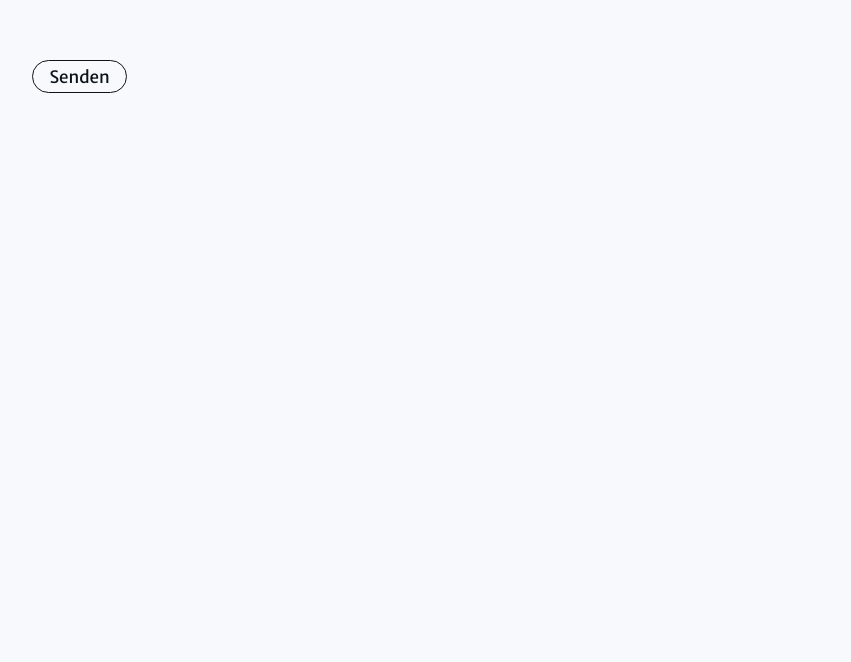
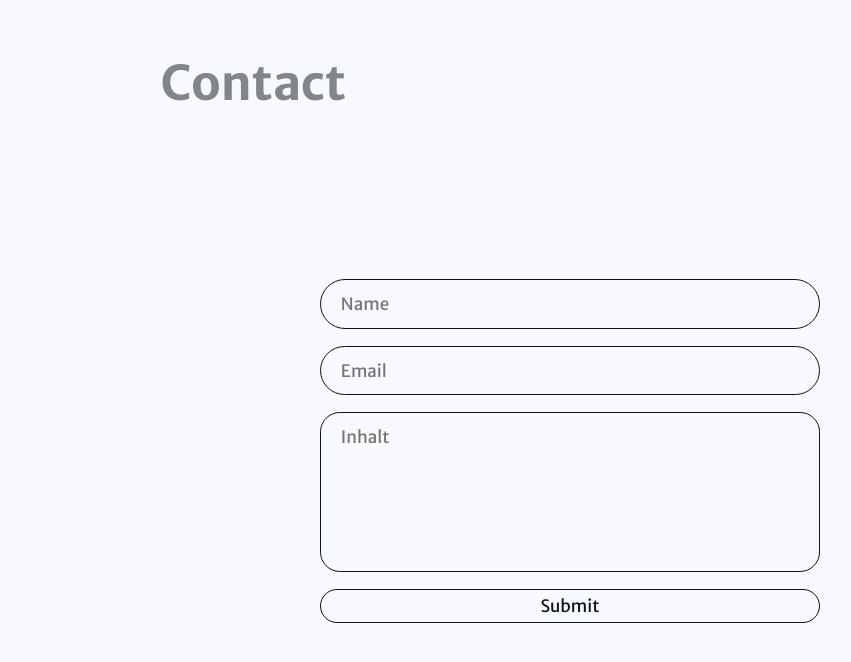
Before and after one commit to LeonDev1/portfolio, a React (Vite) app: page / in a window 1280 px wide. Shown: the part 2981-3643 px from the top of the page, without its empty margins (70-921 px from the left). Before the commit the page ends 3074 px from the top, so only its background shows below. Built offline with nearby package versions, Linux system fonts and the light colour scheme.

Commit message:
Contact + Clickspark

```diff
--- a/src/App.jsx
+++ b/src/App.jsx
@@ -1,5 +1,6 @@
-import { useState } from "react";
+import { useState, useEffect } from "react";
 import { ReactLenis, useLenis } from "lenis/react";
+import ClickSpark from "./ClickSpark";
 
 import Hero from "./pages/Hero/Hero.jsx";
 import Navbar from "./components/Navbar/Navbar.jsx";
@@ -12,9 +13,8 @@ function App() {
     console.log(lenis);
   });
 
-  const [count, setCount] = useState(0);
-
   return (
+    <ClickSpark sparkSize={10} sparkRadius={15} sparkCount={8} duration={400}>
       <div>
         <ReactLenis root />
         <Navbar></Navbar>
@@ -23,6 +23,7 @@ function App() {
         <AboutMe></AboutMe>
         <Contact></Contact>
       </div>
+    </ClickSpark>
   );
 }
 
--- /dev/null
+++ b/src/ClickSpark.jsx
@@ -0,0 +1,204 @@
+import { useRef, useEffect, useCallback, useState } from "react";
+
+import "./index.css";
+
+const ClickSpark = ({
+  sparkSize = 10,
+  sparkRadius = 15,
+  sparkCount = 8,
+  duration = 400,
+  easing = "ease-out",
+  extraScale = 1.0,
+  children,
+}) => {
+  const canvasRef = useRef(null);
+  const sparksRef = useRef([]);
+  const startTimeRef = useRef(null);
+  const [currentSparkColor, setCurrentSparkColor] = useState(() => {
+    const isDarkMode = localStorage.getItem("darkmode") === "active";
+    return isDarkMode ? "#f7f9fc" : "#0c131a";
+  });
+
+  // Effect um auf Dark Mode Änderungen zu reagieren
+  useEffect(() => {
+    const updateSparkColor = () => {
+      const isDarkMode = localStorage.getItem("darkmode") === "active";
+      setCurrentSparkColor(isDarkMode ? "#f7f9fc" : "#0c131a");
+    };
+
+    // Beobachte Änderungen am body.classList
+    const observer = new MutationObserver((mutations) => {
+      mutations.forEach((mutation) => {
+        if (mutation.attributeName === "class") {
+          updateSparkColor();
+        }
+      });
+    });
+
+    observer.observe(document.body, {
+      attributes: true,
+      attributeFilter: ["class"],
+    });
+
+    // Höre auch auf Storage Events von anderen Tabs
+    window.addEventListener("storage", updateSparkColor);
+
+    return () => {
+      observer.disconnect();
+      window.removeEventListener("storage", updateSparkColor);
+    };
+  }, []);
+
+  useEffect(() => {
+    const canvas = canvasRef.current;
+    if (!canvas) return;
+
+    const parent = canvas.parentElement;
+    if (!parent) return;
+
+    let resizeTimeout;
+
+    const resizeCanvas = () => {
+      const { width, height } = parent.getBoundingClientRect();
+      if (canvas.width !== width || canvas.height !== height) {
+        canvas.width = width;
+        canvas.height = height;
+      }
+    };
+
+    const handleResize = () => {
+      clearTimeout(resizeTimeout);
+      resizeTimeout = setTimeout(resizeCanvas, 100);
+    };
+
+    const ro = new ResizeObserver(handleResize);
+    ro.observe(parent);
+
+    resizeCanvas();
+
+    return () => {
+      ro.disconnect();
+      clearTimeout(resizeTimeout);
+    };
+  }, []);
+
+  const easeFunc = useCallback(
+    (t) => {
+      switch (easing) {
+        case "linear":
+          return t;
+        case "ease-in":
+          return t * t;
+        case "ease-in-out":
+          return t < 0.5 ? 2 * t * t : -1 + (4 - 2 * t) * t;
+        default:
+          return t * (2 - t);
+      }
+    },
+    [easing]
+  );
+
+  useEffect(() => {
+    const canvas = canvasRef.current;
+    if (!canvas) return;
+    const ctx = canvas.getContext("2d");
+
+    let animationId;
+
+    const draw = (timestamp) => {
+      if (!startTimeRef.current) {
+        startTimeRef.current = timestamp;
+      }
+      ctx.clearRect(0, 0, canvas.width, canvas.height);
+
+      sparksRef.current = sparksRef.current.filter((spark) => {
+        const elapsed = timestamp - spark.startTime;
+        if (elapsed >= duration) {
+          return false;
+        }
+
+        const progress = elapsed / duration;
+        const eased = easeFunc(progress);
+
+        const distance = eased * sparkRadius * extraScale;
+        const lineLength = sparkSize * (1 - eased);
+
+        const x1 = spark.x + distance * Math.cos(spark.angle);
+        const y1 = spark.y + distance * Math.sin(spark.angle);
+        const x2 = spark.x + (distance + lineLength) * Math.cos(spark.angle);
+        const y2 = spark.y + (distance + lineLength) * Math.sin(spark.angle);
+
+        ctx.strokeStyle = currentSparkColor;
+        ctx.lineWidth = 2;
+        ctx.beginPath();
+        ctx.moveTo(x1, y1);
+        ctx.lineTo(x2, y2);
+        ctx.stroke();
+
+        return true;
+      });
+
+      animationId = requestAnimationFrame(draw);
+    };
+
+    animationId = requestAnimationFrame(draw);
+
+    return () => {
+      cancelAnimationFrame(animationId);
+    };
+  }, [
+    currentSparkColor,
+    sparkSize,
+    sparkRadius,
+    sparkCount,
+    duration,
+    easeFunc,
+    extraScale,
+  ]);
+
+  const handleClick = (e) => {
+    const canvas = canvasRef.current;
+    if (!canvas) return;
+    const rect = canvas.getBoundingClientRect();
+    const x = e.clientX - rect.left;
+    const y = e.clientY - rect.top;
+
+    const now = performance.now();
+    const newSparks = Array.from({ length: sparkCount }, (_, i) => ({
+      x,
+      y,
+      angle: (2 * Math.PI * i) / sparkCount,
+      startTime: now,
+    }));
+
+    sparksRef.current.push(...newSparks);
+  };
+
+  return (
+    <div
+      style={{
+        position: "relative",
+        width: "100%",
+        height: "100%",
+      }}
+      onClick={handleClick}
+    >
+      <canvas
+        ref={canvasRef}
+        style={{
+          width: "100%",
+          height: "100%",
+          display: "block",
+          userSelect: "none",
+          position: "absolute",
+          top: 0,
+          left: 0,
+          pointerEvents: "none",
+        }}
+      />
+      {children}
+    </div>
+  );
+};
+
+export default ClickSpark;
--- a/src/components/Button/Button.jsx
+++ b/src/components/Button/Button.jsx
@@ -1,7 +1,7 @@
 import "./Button.css";
 import { motion } from "framer-motion";
 
-function Button({ content, bgColor, outline, href }) {
+function Button({ content, bgColor, outline, href, submit }) {
   let style = {};
 
   if (outline) {
--- a/src/components/Navbar/Navbar.jsx
+++ b/src/components/Navbar/Navbar.jsx
@@ -41,9 +41,6 @@ function Navbar() {
         <a href="#work">
           <p>Projekte</p>
         </a>
-        {/* <a href="#features">
-          <p>Features</p>
-        </a> */}
         <a href="#about-me">
           <p>About Me</p>
         </a>
--- a/src/pages/Contact/Contact.css
+++ b/src/pages/Contact/Contact.css
@@ -0,0 +1,93 @@
+#contact {
+  display: flex;
+  flex-direction: column;
+  align-items: center;
+  justify-content: center;
+  min-height: 100dvh;
+}
+
+.inputs {
+  display: flex;
+  flex-direction: column;
+  align-items: stretch;
+  gap: 1rem;
+  width: 500px;
+}
+
+.field {
+  width: 100%;
+  resize: none;
+  /* outline: none; */
+  border: 1px solid var(--text-color);
+  border-radius: 100rem;
+  padding: 0.76rem 1.17rem 0.76rem 1.17rem;
+  font-size: 1rem;
+  font-weight: 400;
+  font-family: "MerriweatherSans";
+  transition: transform 300ms ease-in-out;
+  background-color: var(--background);
+  color: var(--text-color);
+  box-sizing: border-box;
+}
+
+.field:focus {
+  outline: none;
+  transform: scale(1.005);
+}
+
+#contact-textarea {
+  height: 20dvh;
+  border-radius: 1.17rem;
+}
+
+#contact-button {
+  width: 100%;
+  padding: 0.29rem 0.94rem 0.29rem 0.94rem;
+  border: 1px solid var(--text-color);
+  border-radius: 100rem;
+  font-size: 1rem;
+  font-weight: 400;
+  font-family: "MerriweatherSans";
+  background-color: var(--background);
+  color: var(--text-color);
+}
+
+#contact-button:hover {
+  cursor: pointer;
+}
+
+#contact span {
+  display: flex;
+  flex-direction: column;
+  align-items: center;
+  gap: 1rem;
+  text-align: center;
+  color: var(--transperent);
+  opacity: 0;
+  transition: opacity 0.3s ease-in-out;
+}
+
+#contact span:not(:empty) {
+  opacity: 1;
+}
+
+#contact span .loader {
+  width: 60px;
+  aspect-ratio: 4;
+  --_g: no-repeat
+    radial-gradient(circle closest-side, var(--text-color) 90%, #0000);
+  background: var(--_g) 0% 50%, var(--_g) 50% 50%, var(--_g) 100% 50%;
+  background-size: calc(100% / 3) 100%;
+  animation: l7 1s infinite linear;
+}
+@keyframes l7 {
+  33% {
+    background-size: calc(100% / 3) 0%, calc(100% / 3) 100%, calc(100% / 3) 100%;
+  }
+  50% {
+    background-size: calc(100% / 3) 100%, calc(100% / 3) 0%, calc(100% / 3) 100%;
+  }
+  66% {
+    background-size: calc(100% / 3) 100%, calc(100% / 3) 100%, calc(100% / 3) 0%;
+  }
+}
--- a/src/pages/Contact/Contact.jsx
+++ b/src/pages/Contact/Contact.jsx
@@ -1,11 +1,78 @@
+import React, { useState } from "react";
+import { motion, scale } from "framer-motion";
+
 import "./Contact.css";
-import Button from "../../components/Button/Button.jsx";
+import Heading from "../../components/Heading/Heading.jsx";
 
 function Contact() {
+  const [result, setResult] = React.useState("");
+
+  const onSubmit = async (event) => {
+    event.preventDefault();
+    setResult("loading");
+    const formData = new FormData(event.target);
+
+    formData.append("access_key", "a89c3495-2df3-4115-bcd4-ec746e803d54");
+
+    const response = await fetch("https://api.web3forms.com/submit", {
+      method: "POST",
+      body: formData,
+    });
+
+    const data = await response.json();
+
+    if (data.success) {
+      setResult("Form Submitted Successfully");
+      event.target.reset();
+    } else {
+      console.log("Error", data);
+      setResult(data.message);
+    }
+  };
+
   return (
-    <section>
-      <Button content={"Senden"} href={"https://google.com"} outline></Button>
-    </section>
+    <>
+      <Heading content={"Contact"}></Heading>{" "}
+      <section id="contact">
+        <form onSubmit={onSubmit} className="inputs">
+          <div className="inputs">
+            <input
+              type="text"
+              className="field"
+              placeholder="Name"
+              name="name"
+              required
+            />
+            <input
+              type="email"
+              className="field"
+              placeholder="Email"
+              name="email"
+              required
+            />
+            <textarea
+              id="contact-textarea"
+              className="field message"
+              placeholder="Inhalt"
+              name="message"
+              required
+            ></textarea>
+            <motion.button
+              type="submit"
+              id="contact-button"
+              whileHover={{ scale: 1.01 }}
+              whileTap={{ scale: 1 }}
+              transition={{ type: "spring", stiffness: 400, damping: 10 }}
+            >
+              Submit
+            </motion.button>
+          </div>
+          <span>
+            {result === "loading" ? <div className="loader"></div> : result}
+          </span>
+        </form>
+      </section>
+    </>
   );
 }
 
```
Lines whose indentation alone changed are shown as unchanged.
